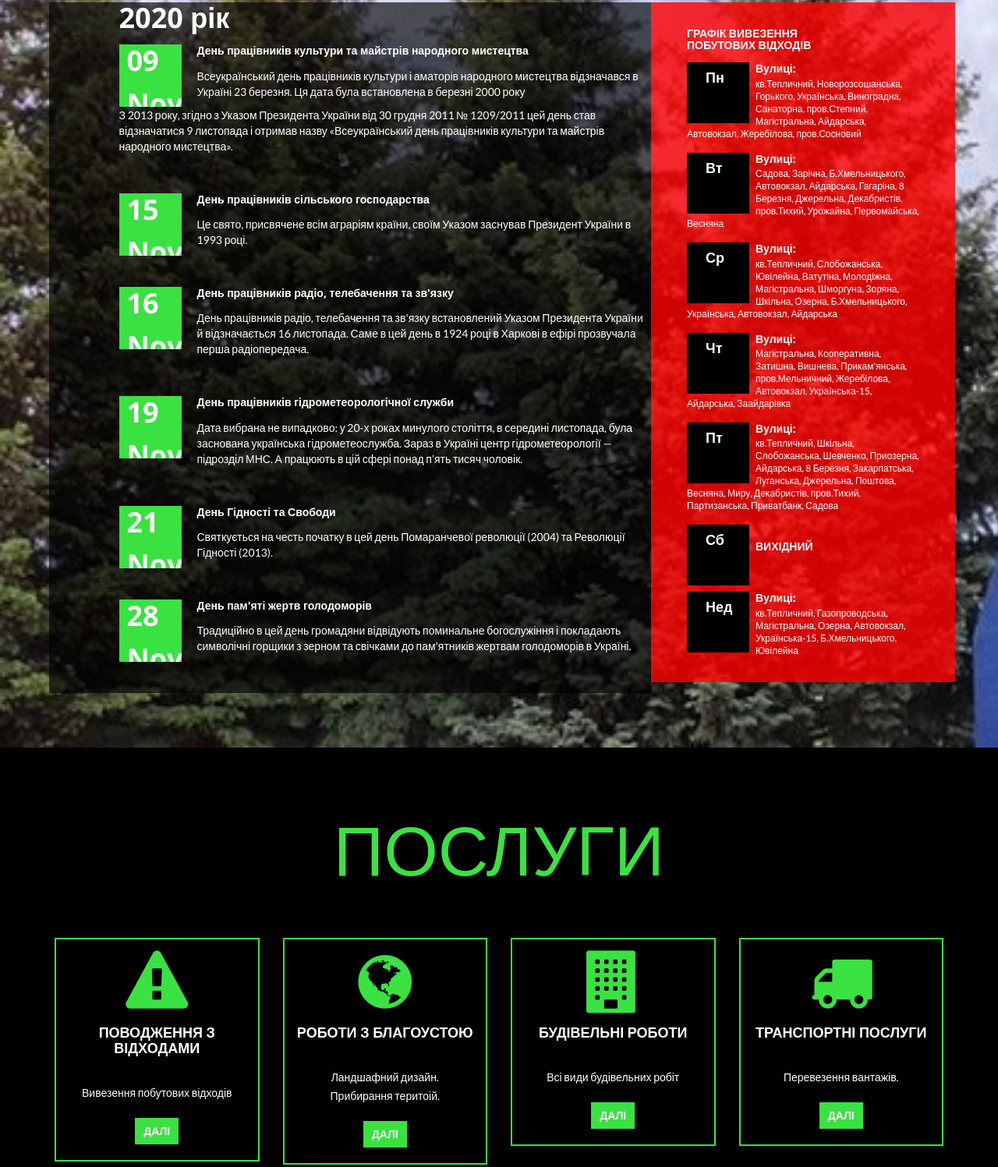
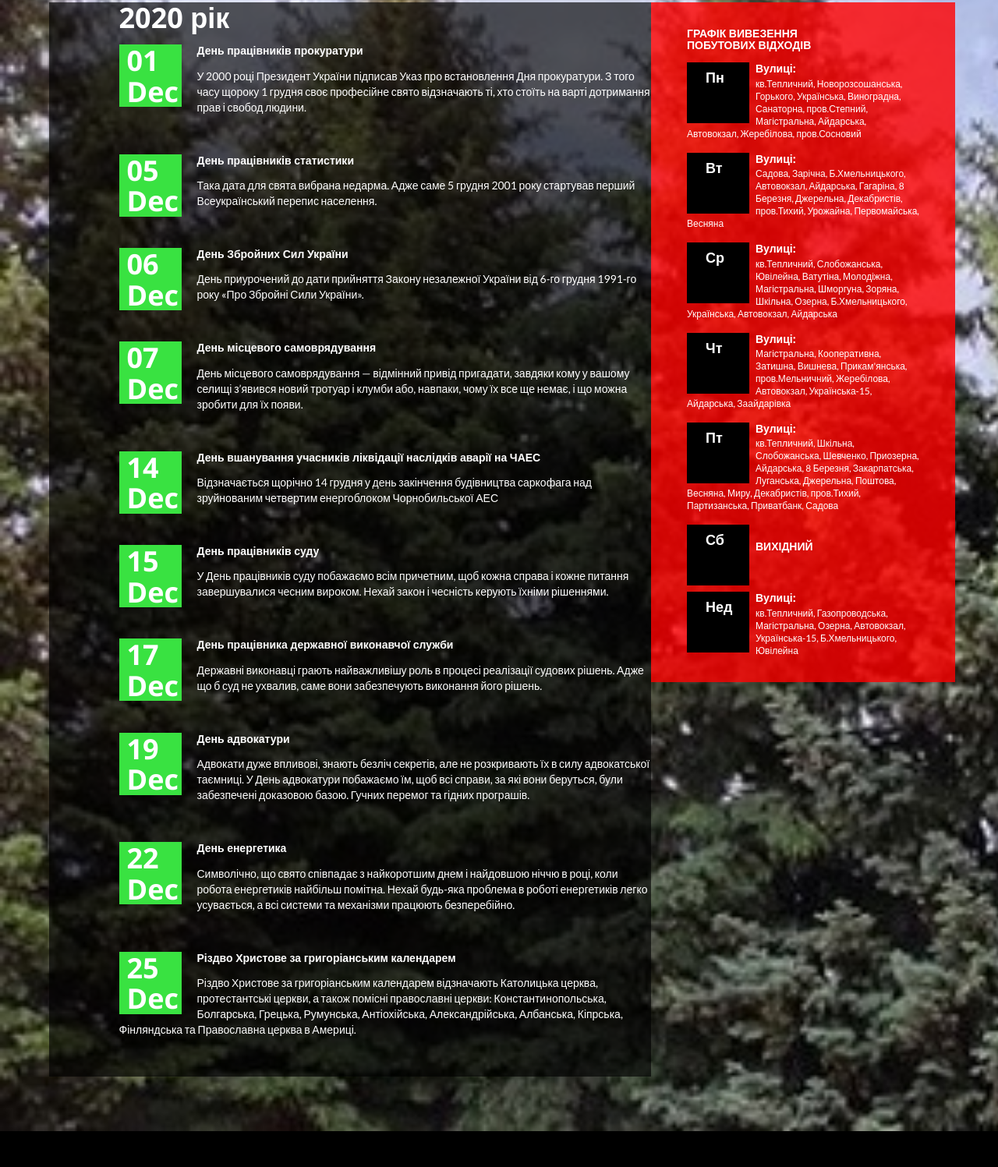
Before and after one commit to rdadr/npj, a plain HTML site: page index.html in a window 1280 px wide. Shown: the part 921-2418 px from the top of the page at 78% size. Drawn offline with nearby package versions, Linux system fonts and the light colour scheme.

Commit message:
Update index.html
rdadr Dec 2020

```diff
--- a/index.html
+++ b/index.html
@@ -129,84 +129,124 @@
 
 					<div class="news-content">
 						<div class="news-date">
-							<h1>09</h1>
-
-							<h1>Nov</h1>
+							<h1>01 Dec</h1>
 						</div>
 						<div class="news-text">
-							<h5>День працівників культури та майстрів народного мистецтва</h5>
+							<h5>День працівників прокуратури</h5>
 
-							<p>Всеукраїнський день працівників культури і аматорів народного мистецтва відзначався в Україні 23 березня. Ця дата була встановлена в березні 2000 року</p>
+							<p>У 2000 році Президент України підписав Указ про встановлення Дня прокуратури. З того часу щороку 1 грудня своє професійне свято відзначають ті, хто стоїть на варті дотримання прав і свобод людини.</p>
 
-							<p>З 2013 року, згідно з Указом Президента України від 30 грудня 2011 № 1209/2011 цей день став відзначатися 9 листопада і отримав назву «Всеукраїнський день працівників культури та майстрів народного мистецтва».</p>
 							<!--<i class="fa fa-eye"></i> <span>129</span>
 							<i class="fa fa-comment"></i><span>81</span>-->
 						</div>
 					</div>
 					<div class="news-content">
 						<div class="news-date">
-							<h1>15</h1>
-							<h1>Nov</h1>
+							<h1>05 Dec</h1>
 						</div>
 						<div class="news-text">
-							<h5>День працівників сільського господарства</h5>
+							<h5>День працівників статистики</h5>
 
-							<p>Це свято, присвячене всім аграріям країни, своїм Указом заснував Президент України в 1993 році.</p>
+							<p>Така дата для свята вибрана недарма. Адже саме 5 грудня 2001 року стартував перший Всеукраїнський перепис населення.</p>
 						</div>
 					</div>
 					<div class="news-content wow bounceInLeft">
 						<div class="news-date">
-							<h1>16</h1>
-							<h1>Nov</h1>
+							<h1>06 Dec</h1>
+							<h1></h1>
 						</div>
 						<div class="news-text">
-							<h5>День працівників радіо, телебачення та зв'язку</h5>
+							<h5>День Збройних Сил України</h5>
 
-							<p> День працівників радіо, телебачення та зв'язку встановлений Указом Президента України й відзначається 16 листопада. Саме в цей день в 1924 році в Харкові в ефірі прозвучала перша радіопередача.</p>
+							<p> День приурочений до дати прийняття Закону незалежної України від 6-го грудня 1991-го року «Про Збройні Сили України».</p>
 
 						</div>
 					</div>
 
 					<div class="news-content wow bounceInLeft">
 						<div class="news-date">
-							<h1>19</h1>
-
-							<h1>Nov</h1>
+							<h1>07 Dec</h1>
+							<h1></h1>
 						</div>
 						<div class="news-text">
-							<h5>День працівників гідрометеорологічної служби</h5>
+							<h5>День місцевого  самоврядування</h5>
 
-							<p>Дата вибрана не випадково: у 20-х роках минулого століття, в середині листопада, була заснована українська гідрометеослужба. Зараз в Україні центр гідрометеорології — підрозділ МНС. А працюють в цій сфері понад п’ять тисяч чоловік.</p>
+							<p>День місцевого самоврядування — відмінний привід пригадати, завдяки кому у вашому селищі з’явився новий тротуар і клумби або, навпаки, чому їх все ще немає, і що можна зробити для їх появи.</p>
 
 						</div>
 					</div>
 					<div class="news-content wow bounceInLeft">
 						<div class="news-date">
-							<h1>21</h1>
-
-							<h1>Nov</h1>
+							<h1>14 Dec</h1>
+							<h1></h1>
 						</div>
 						<div class="news-text">
-							<h5>День Гідності та Свободи</h5>
+							<h5>День вшанування учасників ліквідації  наслідків аварії на ЧАЕС</h5>
 
-							<p>Святкується на честь початку в цей день Помаранчевої революції (2004) та Революції Гідності (2013).</p>
+							<p>Відзначається щорічно 14 грудня у день закінчення будівництва саркофага над зруйнованим четвертим енергоблоком Чорнобильської АЕС</p>
 
 						</div>
 					</div>
 					<div class="news-content wow bounceInLeft">
 						<div class="news-date">
 
-							<h1>28</h1>
-
-							<h1>Nov</h1>
+							<h1>15 Dec</h1>
+							<h1></h1>
 						</div>
 						<div class="news-text">
-							<h5>День пам'яті жертв голодоморів</h5>
+							<h5>День працівників суду</h5>
 
-							<p>Традиційно в цей день громадяни відвідують поминальне богослужіння і покладають символічні горщики з зерном та свічками до пам'ятників жертвам голодоморів в Україні. </p>
-
+							<p>У День працівників суду побажаємо всім причетним, щоб кожна справа і кожне питання завершувалися чесним вироком. Нехай закон і чесність керують їхніми рішеннями.  </p>
 				</div>
 			</div>
+				<div class="news-content wow bounceInLeft">
+					<div class="news-date">
+
+						<h1>17 Dec</h1>
+						<h1></h1>
+					</div>
+					<div class="news-text">
+						<h5>День працівника державної виконавчої служби</h5>
+
+						<p>Державні виконавці грають найважливішу роль в процесі реалізації судових рішень. Адже що б суд не ухвалив, саме вони забезпечують виконання його рішень.   </p>
+				</div>
+			</div>
+			<div class="news-content wow bounceInLeft">
+				<div class="news-date">
+
+					<h1>19 Dec</h1>
+					<h1></h1>
+				</div>
+				<div class="news-text">
+					<h5>День адвокатури</h5>
+
+					<p>Адвокати дуже впливові, знають безліч секретів, але не розкривають їх в силу адвокатської таємниці. У День адвокатури побажаємо їм, щоб всі справи, за які вони беруться, були забезпечені доказовою базою. Гучних перемог та гідних програшів. </p>
+			</div>
+		</div>
+		<div class="news-content wow bounceInLeft">
+			<div class="news-date">
+
+				<h1>22 Dec</h1>
+				<h1></h1>
+			</div>
+			<div class="news-text">
+				<h5>День енергетика</h5>
+
+				<p>Символічно, що свято співпадає з найкоротшим днем і найдовшою ніччю в році, коли робота енергетиків найбільш помітна. Нехай будь-яка проблема в роботі енергетиків легко усувається, а всі системи та механізми працюють безперебійно.</p>
+		</div>
+	</div>
+	<div class="news-content wow bounceInLeft">
+		<div class="news-date">
+
+			<h1>25 Dec</h1>
+			<h1></h1>
+		</div>
+		<div class="news-text">
+			<h5>Різдво Христове за григоріанським календарем</h5>
+
+			<p>Різдво Христове за григоріанським календарем відзначають Католицька церква, протестантські церкви, а також помісні православні церкви: Константинопольська, Болгарська, Грецька, Румунська, Антіохійська, Александрійська, Албанська, Кіпрська, Фінляндська та Православна церква в Америці.</p>
+	</div>
+</div>
 
 				</div>
 			</div>
```
